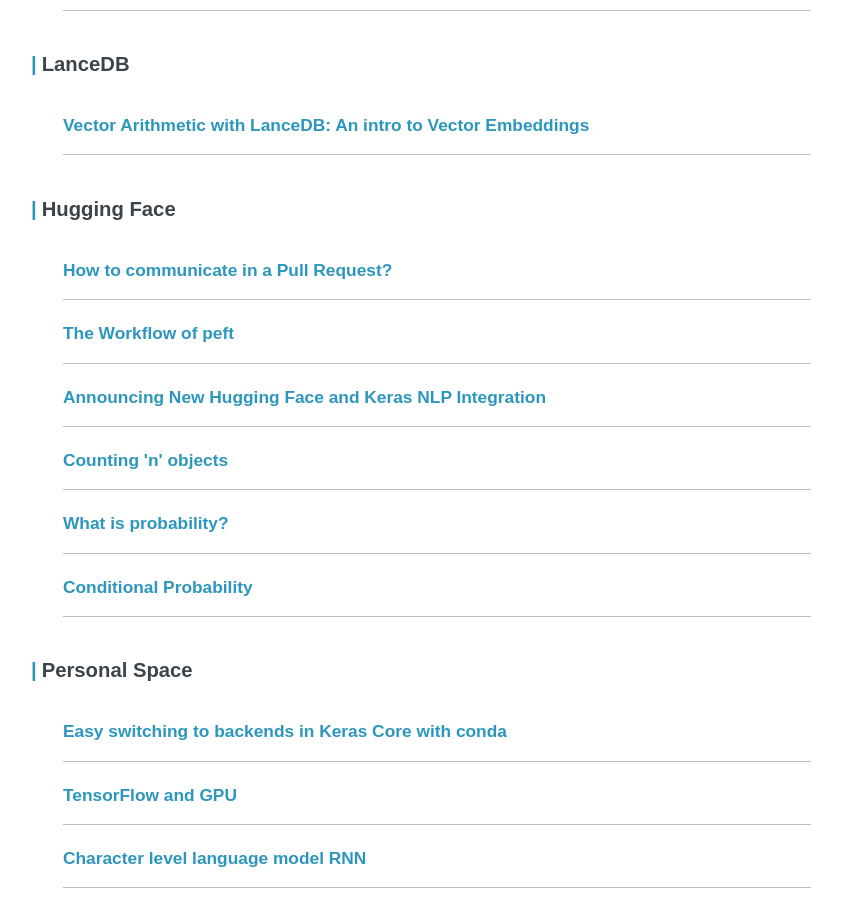
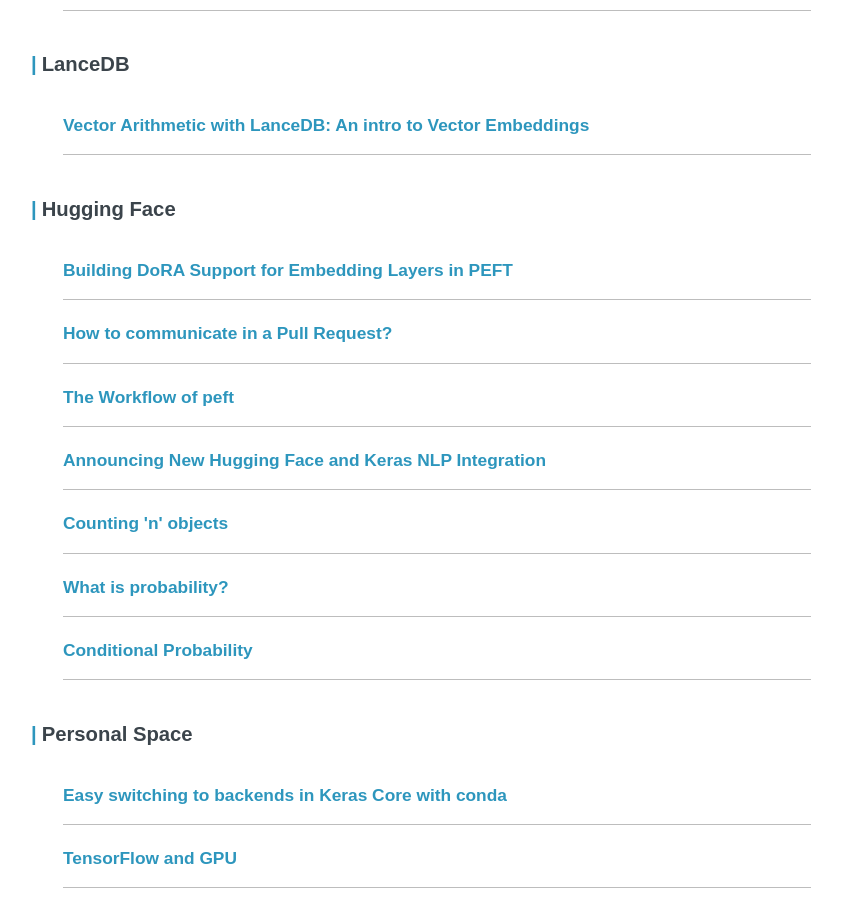
Before and after one commit to ariG23498/ariG23498.github.io, a Jekyll site: the page built from blogs.md, in a window 1280 px wide and 900 px high, scrolled down 4419 px. Shown: the whole window, without its empty margins (219-1061 px from the left). Built offline with Jekyll 4.4.1, drawn with Linux system fonts in a browser that asks for light colours.

Commit message:
Update blogs.md

```diff
--- a/blogs.md
+++ b/blogs.md
@@ -201,6 +201,9 @@ permalink: /posts
 
         <h3>Hugging Face</h3>
         <article class="archive-item">
+        <a class="archive-item-link" href="https://huggingface.co/blog/ariG23498/peft-dora" target="_blank" rel="noopener noreferrer">Building DoRA Support for Embedding Layers in PEFT</a>
+        </article>
+        <article class="archive-item">
         <a class="archive-item-link" href="https://huggingface.co/blog/ariG23498/comm-pr" target="_blank" rel="noopener noreferrer">How to communicate in a Pull Request?</a>
         </article>
         <article class="archive-item">
```
